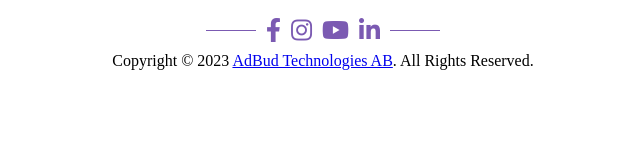
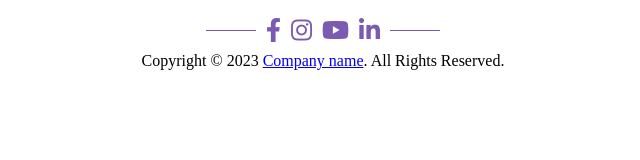
Before and after one commit to 6a6ak/footer, a plain HTML site: page index.html in a window 1280 px wide. Shown: the whole page, without its empty margins (317-957 px from the left). Drawn offline with Linux system fonts and the light colour scheme.

Commit message:
link remove

```diff
--- a/index.html
+++ b/index.html
@@ -76,7 +76,7 @@
       </div>
 
    <div class="copyright-section">
-    Copyright © 2023 <a href="https://adbud.io" target="_blank" >AdBud Technologies AB</a>. All Rights Reserved.
+    Copyright © 2023 <a href="https://tricks.se" target="_blank" >Company name</a>. All Rights Reserved.
     </div>
   </center>
 
```
